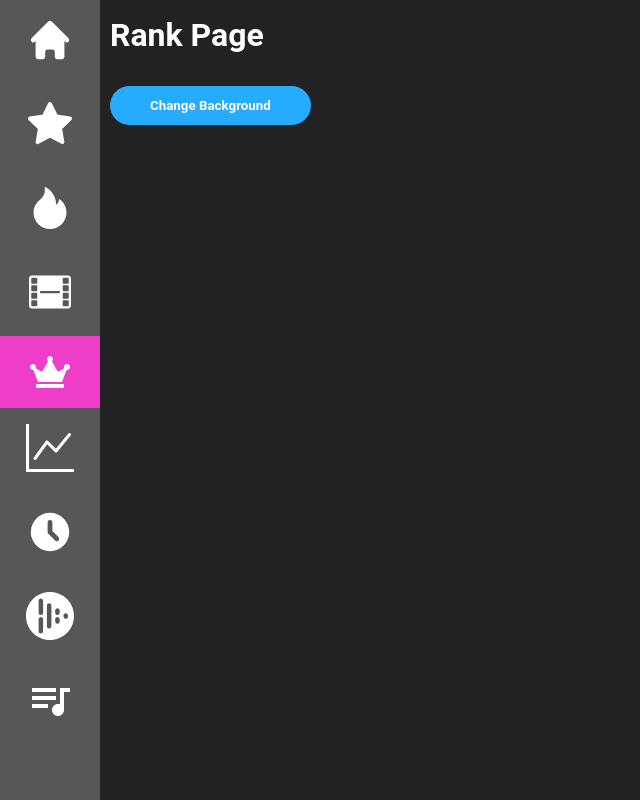
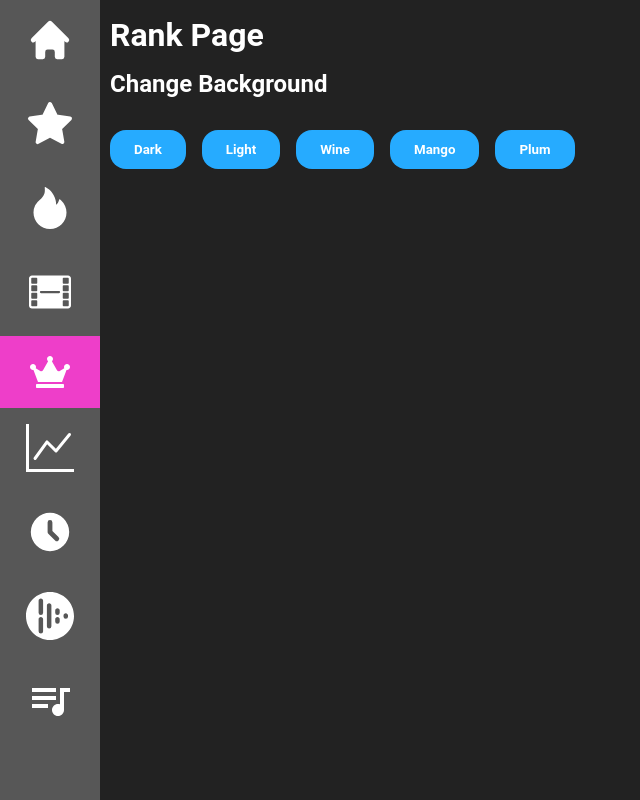
Before and after one commit to magacula/my-spotify-insights, a React (Create React App) app: page /ranks in a window 1280 px wide. Shown: the whole page, without its empty margins (0-640 px from the left). Built offline with nearby package versions, Linux system fonts and the light colour scheme.

Commit message:
Added additional color schemes to change background feature

```diff
--- a/src/components/ChangeBackground.js
+++ b/src/components/ChangeBackground.js
@@ -3,7 +3,7 @@ import styled from "styled-components";
 import themes from "../styles/themes";
 import { NavLink } from "react-router-dom";
 import Track from "./Track";
-const { colors } = themes;
+const {colors} = themes;
 
 //const Background = styled(NavLink)``;
 
@@ -13,14 +13,14 @@ const ButtonContainer = styled.div`
   space: 2;
 `;
 
-const Button = styled.button`
+const ColorButton = styled.button`
   margin-top: 2rem;
   display: inline-block;
   background: ${colors.lightBlue};
-  padding: 0.75rem 2.5rem;
-  border-radius: 1.5rem;
+  padding: 0.75rem 1.5rem;
+  border-radius: 1rem;
   border-style: none;
-  margin-right: 2rem;
+  margin-right: 1rem;
   outline: none;
   color: ${colors.white};
   font-weight: bold;
@@ -31,6 +31,7 @@ const Button = styled.button`
     background: ${colors.pink};
   }
 `;
+
 
 const ChangeBackground = () => {
     const [backgrounds, setBackgrounds] = useState([]);
@@ -44,14 +45,39 @@ const ChangeBackground = () => {
         }
     };
 
-    const handleClick = () => {
-        setShowButton(true);
+    //default
+    const dark = () => {
+        document.body.style.background = "#222222";
+        document.getElementsByTagName('html')[0].style['background-color'] = "#222222";
+        [...document.getElementsByTagName('h1', 'h2', 'a', 'p')].forEach(x => x.style['color'] = 'white')
+
     };
 
-    const changeLight = () => {
-        document.body.style.background = "Gainsboro";
-        document.getElementsByTagName('html')[0].style['background-color'] = "Gainsboro";
-        [...document.getElementsByTagName('h1', 'h2', 'a', 'p')].forEach(x => x.style['color'] = 'black')
+    const light = () => {
+        document.body.style.background = "#d6d6d6";
+        document.getElementsByTagName('html')[0].style['background-color'] = "#d6d6d6";
+        [...document.getElementsByTagName('h1', 'h2', 'a', 'p')].forEach(x => x.style['color'] = 'white')
+
+    };
+
+    const wine = () => {
+        document.body.style.background = "#bc2854";
+        document.getElementsByTagName('html')[0].style['background-color'] = "#bc2854";
+        [...document.getElementsByTagName('h1', 'h2', 'a', 'p')].forEach(x => x.style['color'] = 'white')
+
+    };
+
+    const mango = () => {
+        document.body.style.background = "#ff9952";
+        document.getElementsByTagName('html')[0].style['background-color'] = "#ff9952";
+        [...document.getElementsByTagName('h1', 'h2', 'a', 'p')].forEach(x => x.style['color'] = 'white')
+
+    };
+
+    const plum = () => {
+        document.body.style.background = "#1d1153";
+        document.getElementsByTagName('html')[0].style['background-color'] = "#1d1153";
+        [...document.getElementsByTagName('h1', 'h2', 'a', 'p')].forEach(x => x.style['color'] = 'white')
 
     };
 
@@ -64,13 +90,15 @@ const ChangeBackground = () => {
     return (
         <React.Fragment>
             <ButtonContainer>
-                <Button onClick={handleClick}>Change Background</Button>
-                {showButton && (
-                    <Button onClick={changeLight}>Light</Button>
-                )}
+                <ColorButton onClick={dark}>Dark</ColorButton>
+                <ColorButton onClick={light}>Light</ColorButton>
+                <ColorButton onClick={wine}>Wine</ColorButton>
+                <ColorButton onClick={mango}>Mango</ColorButton>
+                <ColorButton onClick={plum}>Plum</ColorButton>
             </ButtonContainer>
         </React.Fragment>
     );
 };
 
+
 export default ChangeBackground;
--- a/src/components/Rank.js
+++ b/src/components/Rank.js
@@ -7,7 +7,10 @@ const Rank = () => {
             <div>
                 <h1>Rank Page</h1>
             </div>
-      <ChangeBackground />
+            <div>
+                <h2>Change Background</h2>
+            </div>
+            <ChangeBackground/>
         </React.Fragment>
     );
 };
```
Lines whose indentation alone changed are shown as unchanged.
